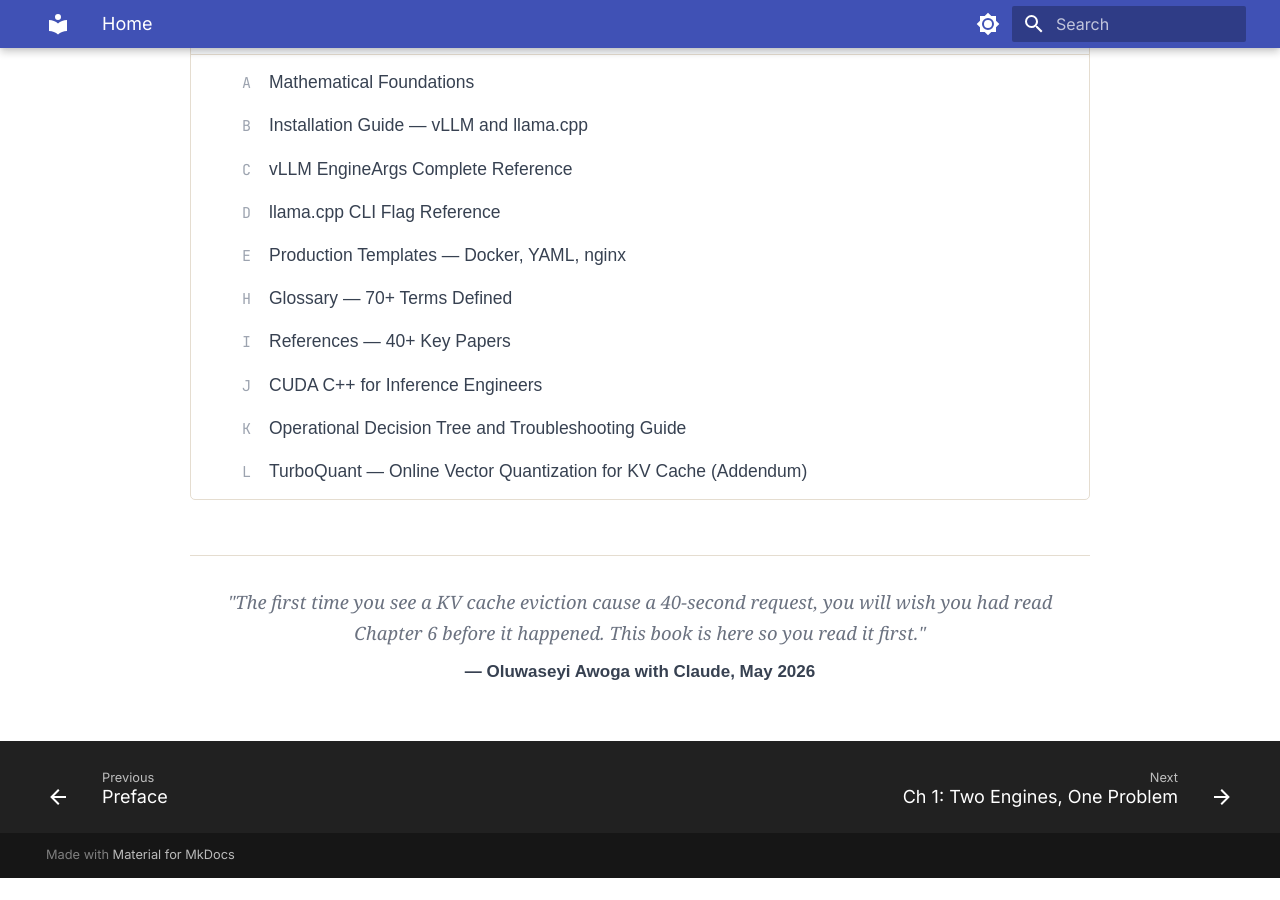
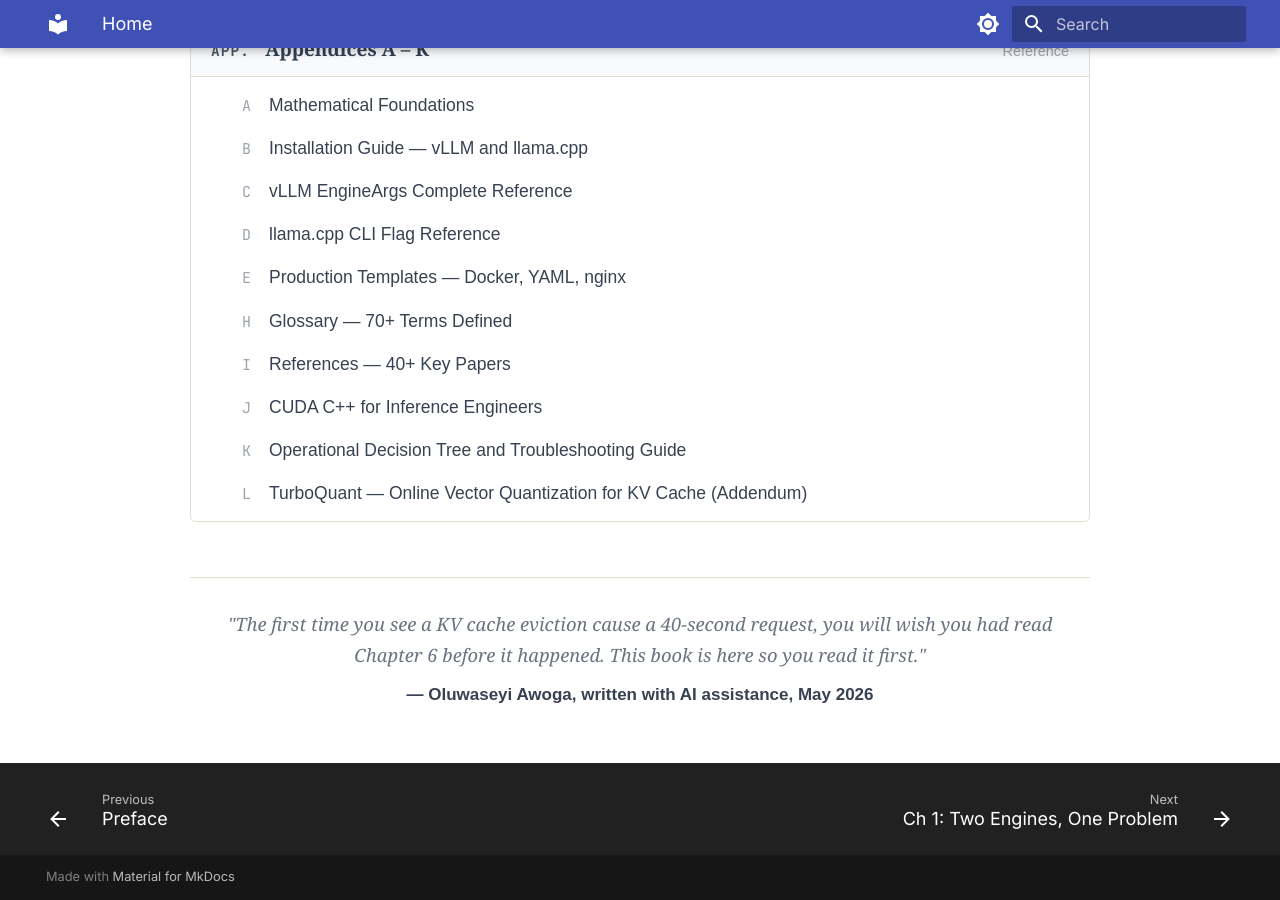
Before and after one commit to MaximumBeings/close-to-the-metal, an MkDocs documentation site: the page built from docs/index.md, in a window 1280 px wide and 900 px high, scrolled down 3413 px. Built offline with MkDocs 1.6.1 and Material for MkDocs 9.7.7, drawn with Linux system fonts in a browser that asks for light colours; before the commit the page ends 4291 px from its top, so only the background shows below that; some of the changed text lies outside the part shown.

Commit message:
Update author attribution to 'written with AI assistance'

```diff
--- a/docs/index.md
+++ b/docs/index.md
@@ -17,7 +17,7 @@ hide:
         <div class="book-rule"></div>
         <div class="book-engines">LLM Inference from First Principles</div>
         <div class="book-cover-footer">
-          <div class="book-authors">Oluwaseyi Awoga with Claude</div>
+          <div class="book-authors">Oluwaseyi Awoga, written with AI assistance</div>
           <div class="book-edition">46 Chapters · 12 Appendices · May 2026</div>
         </div>
       </div>
@@ -181,7 +181,7 @@ hide:
 <!-- ── FOOTER NOTE ───────────────────────────────────────────── -->
 <div class="book-footer">
   <em>"The first time you see a KV cache eviction cause a 40-second request, you will wish you had read Chapter 6 before it happened. This book is here so you read it first."</em>
-  <br><strong>— Oluwaseyi Awoga with Claude, May 2026</strong>
+  <br><strong>— Oluwaseyi Awoga, written with AI assistance, May 2026</strong>
 </div>
 
 </div>
--- a/mkdocs.yml
+++ b/mkdocs.yml
@@ -1,6 +1,6 @@
 site_name: "Close to the Metal: LLM Inference from First Principles"
 site_description: "A Practitioner's Deep Guide to LLM Inference"
-site_author: "Oluwaseyi Awoga"
+site_author: "Oluwaseyi Awoga, written with AI assistance"
 docs_dir: docs
 site_dir: site
 use_directory_urls: false
```
Also changed, not shown: docs/preface.md (+1 -1 lines).
